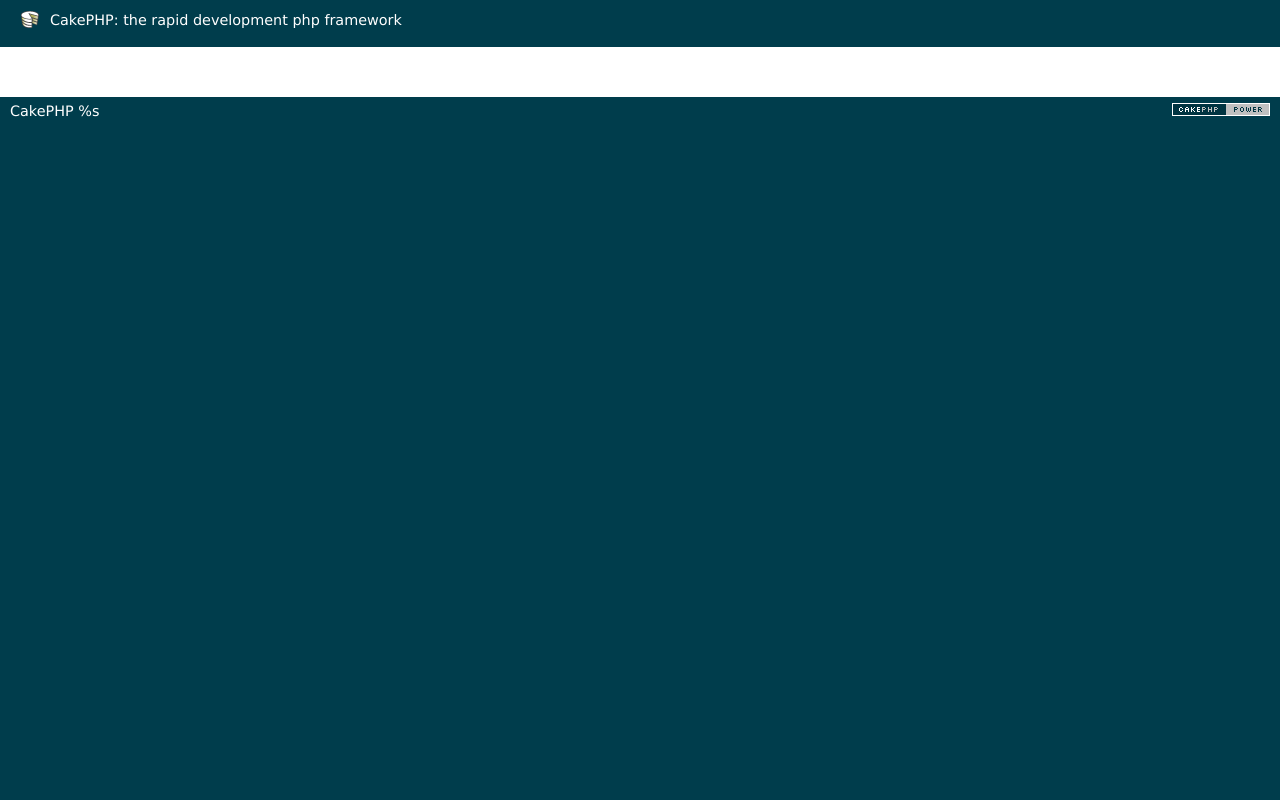
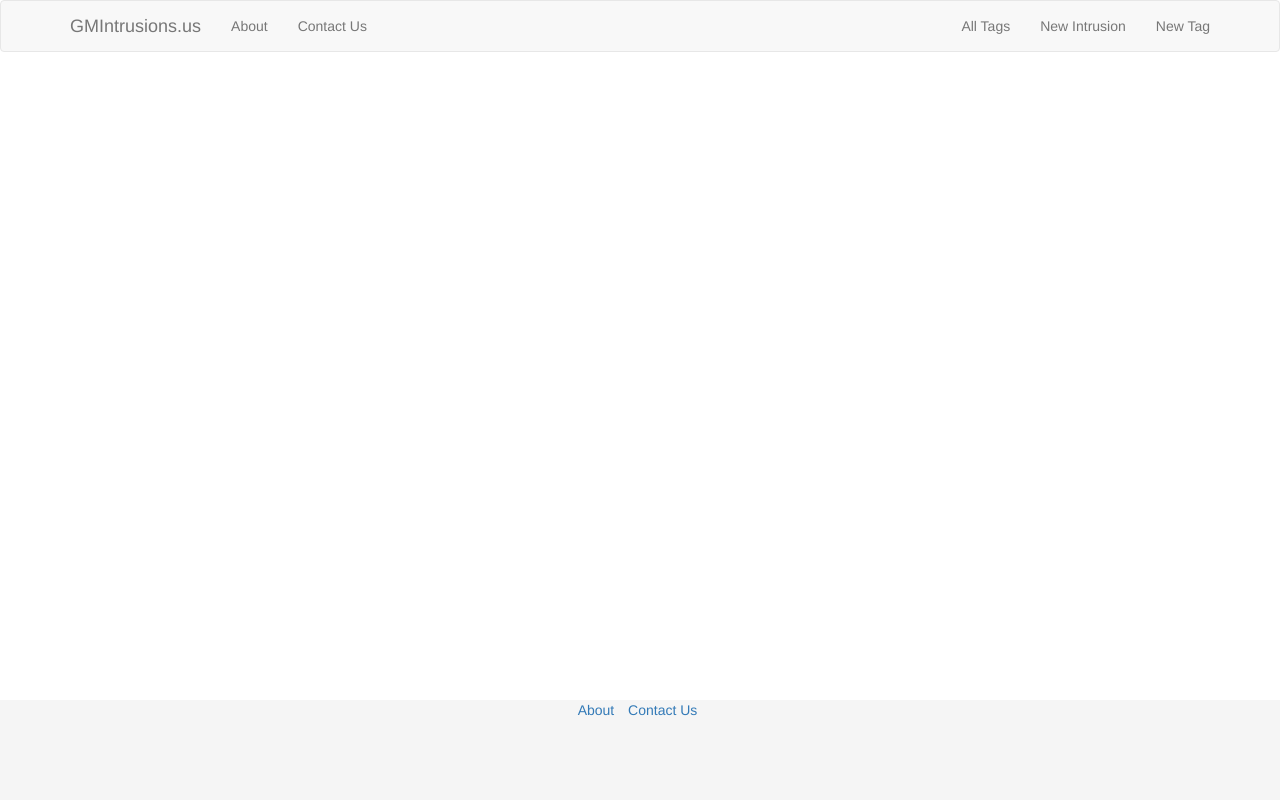
Before and after one commit to sathompson/alt.gmintrusions.us, a CakePHP app: the page made by app/View/Layouts/default.ctp in a window 1280 px wide. Run offline with PHP 8.4 and a stand-in for CakePHP, Linux system fonts and the light colour scheme; the template is opened without the code that fills it, so the values that code supplies are empty; some libraries are stand-ins or nearby versions.

Commit message:
Added Bootstrap and styling to default layout.

```diff
--- a/app/View/Layouts/default.ctp
+++ b/app/View/Layouts/default.ctp
@@ -23,14 +23,10 @@
 <html>
 <head>
 	<?php echo $this->Html->charset(); ?>
-	<title>
-		<?php echo $cakeDescription ?>:
-		<?php echo $title_for_layout; ?>
-	</title>
+	<title>GM Intrusions!</title>
+	<link rel="stylesheet" href="//maxcdn.bootstrapcdn.com/bootstrap/3.2.0/css/bootstrap.min.css">
 	<?php
-		echo $this->Html->meta('icon');
-
-		echo $this->Html->css('cake.generic');
+		echo $this->Html->css('application');
 
 		echo $this->fetch('meta');
 		echo $this->fetch('css');
@@ -38,27 +34,68 @@
 	?>
 </head>
 <body>
-	<div id="container">
-		<div id="header">
-			<h1><?php echo $this->Html->link($cakeDescription, 'http://cakephp.org'); ?></h1>
-		</div>
-		<div id="content">
+	<header>
+		<nav class="navbar navbar-default" role="navigation">
+			<div class="container">
+				<div class="navbar-header">
+					<?php echo $this->Html->link('GMIntrusions.us', '/', array('class' => 'navbar-brand')); ?>
+				</div>
+				<ul class="nav navbar-nav">
+					<li><?php echo $this->Html->link('About', ''); ?></li>
+					<li><?php echo $this->Html->link('Contact Us', ''); ?></li>
+				</ul>
+				<ul class="nav navbar-nav navbar-right">
+					<li><?php echo $this->Html->link('All Tags', ''); ?></li>
+					<li><?php echo $this->Html->link('New Intrusion', ''); ?></li>
+					<li><?php echo $this->Html->link('New Tag', ''); ?></li>
+				</ul>
+			</div>
+		</nav>
+	</header>
 
-			<?php echo $this->Session->flash(); ?>
+	<div class="container" id="alerts">
+		<?php
+		if (isset($error_msgs)) {
+			foreach ($error_msgs as $msg) {
+				echo $this->Html->div('alert alert-danger', $msg);
+			}
+		}
+		if (isset($warning_msgs)) {
+			foreach ($warning_msgs as $msg) {
+				echo $this->Html->div('alert alert-warning', $msg);
+			}
+		}
+		if (isset($info_msgs)) {
+			foreach ($info_msgs as $msg) {
+				echo $this->Html->div('alert alert-info', $msg);
+			}
+		}
+		if (isset($success_msgs)) {
+			foreach ($success_msgs as $msg) {
+				echo $this->Html->div('alert alert-success', $msg);
+			}
+		}
+		unset($msg);
+		?>
+	</div>
 
-			<?php echo $this->fetch('content'); ?>
-		</div>
-		<div id="footer">
-			<?php echo $this->Html->link(
-					$this->Html->image('cake.power.gif', array('alt' => $cakeDescription, 'border' => '0')),
-					'http://www.cakephp.org/',
-					array('target' => '_blank', 'escape' => false, 'id' => 'cake-powered')
-				);
-			?>
+	<div class="container">
+		<?php echo $this->fetch('content'); ?>
+	</div>
+
+	<footer class="footer">
+		<div class="container text-center">
+			<nav role="navigation">
+				<ul class="list-inline">
+					<li><?php echo $this->Html->link('About', ''); ?></li>
+					<li><?php echo $this->Html->link('Contact Us', ''); ?></li>
+				</ul>
+			</nav>
 			<p>
-				<?php echo $cakeVersion; ?>
+				<?php echo $this->Html->Link('Numenera and its logo are trademarks of Monte Cook Games, LLC in the U.S.A. and other countries. All Monte Cook Games characters and character names, and the distinctive likenesses thereof, are trademarks of Monte Cook Games, LLC. Content derived from Monte Cook Games publications is © 2013-2014 Monte Cook Games, LLC.',
+				array('controller' => 'pages', 'action' => 'display', 'disclaimer'), array('class' => 'text-muted')); ?>
 			</p>
 		</div>
-	</div>
+	</footer>
 </body>
 </html>
--- /dev/null
+++ b/app/webroot/css/application.css
@@ -0,0 +1,65 @@
+/* This is a manifest file that'll be compiled into application.css, which will include all the files
+ * listed below.
+ *
+ * Any CSS and SCSS file within this directory, lib/assets/stylesheets, vendor/assets/stylesheets,
+ * or vendor/assets/stylesheets of plugins, if any, can be referenced here using a relative path.
+ *
+ * You're free to add application-wide styles to this file and they'll appear at the bottom of the
+ * compiled file so the styles you add here take precedence over styles defined in any styles
+ * defined in the other CSS/SCSS files in this directory. It is generally better to create a new
+ * file per style scope.
+ *
+ *= require_self
+ */
+/* Sticky Footer */
+html {
+  position: relative;
+  min-height: 100%; }
+
+body {
+  margin-bottom: 12rem; }
+
+.footer {
+  position: absolute;
+  bottom: 0;
+  width: 100%;
+  height: 10rem;
+  background-color: whitesmoke; }
+
+/* General Classes */
+#closeHeading, .intrusion-heading, .tag-heading {
+  padding: 5px 10px; }
+
+/* Style Overrides */
+#closeHeading {
+  overflow: hidden; }
+
+/* Imports */
+.intrusion-description {
+  font-size: 125%;
+  font-weight: bold; }
+
+.tag, .tag-label {
+  font-size: 100%;
+  line-height: 2em;
+  background-color: #398eb5; }
+
+a.tag.tag:hover, a.tag-label:hover {
+  background-color: #2d7190; }
+
+.tag-label {
+  border: 1px outset; }
+
+.tag-label:hover {
+  cursor: pointer; }
+
+input:checked + .tag-label {
+  border: 1px inset;
+  background-color: #2d7190; }
+
+.tag-panel {
+  border-color: #398eb5; }
+
+.tag-heading.tag-heading {
+  background-color: #398eb5;
+  border-color: #398eb5; }
```
